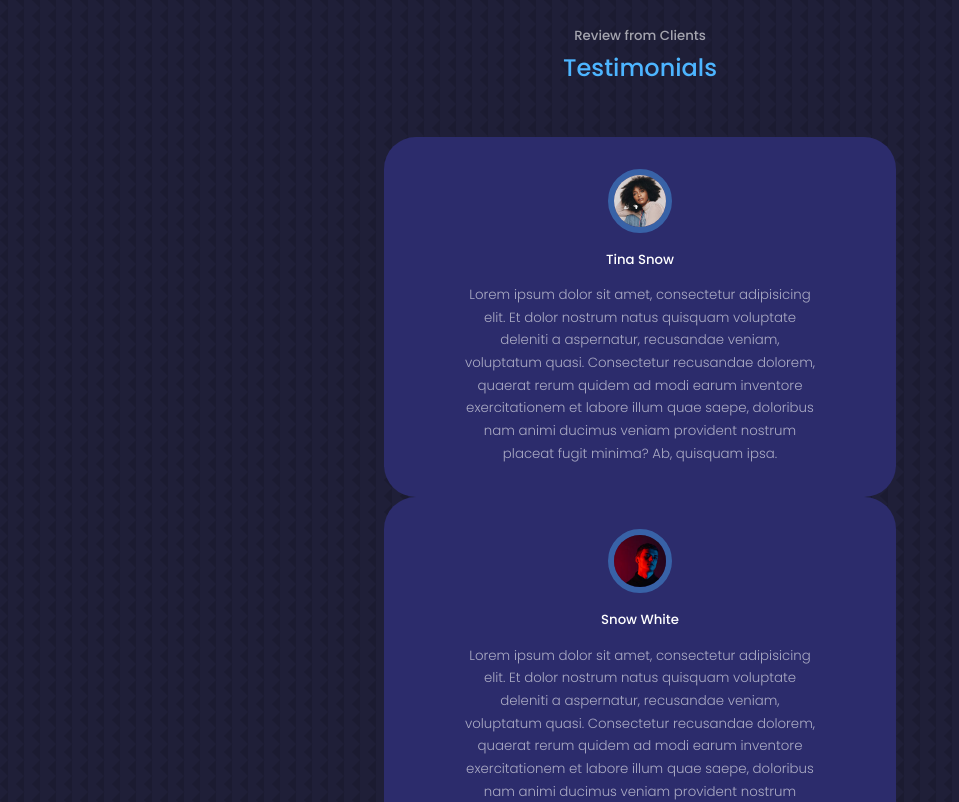
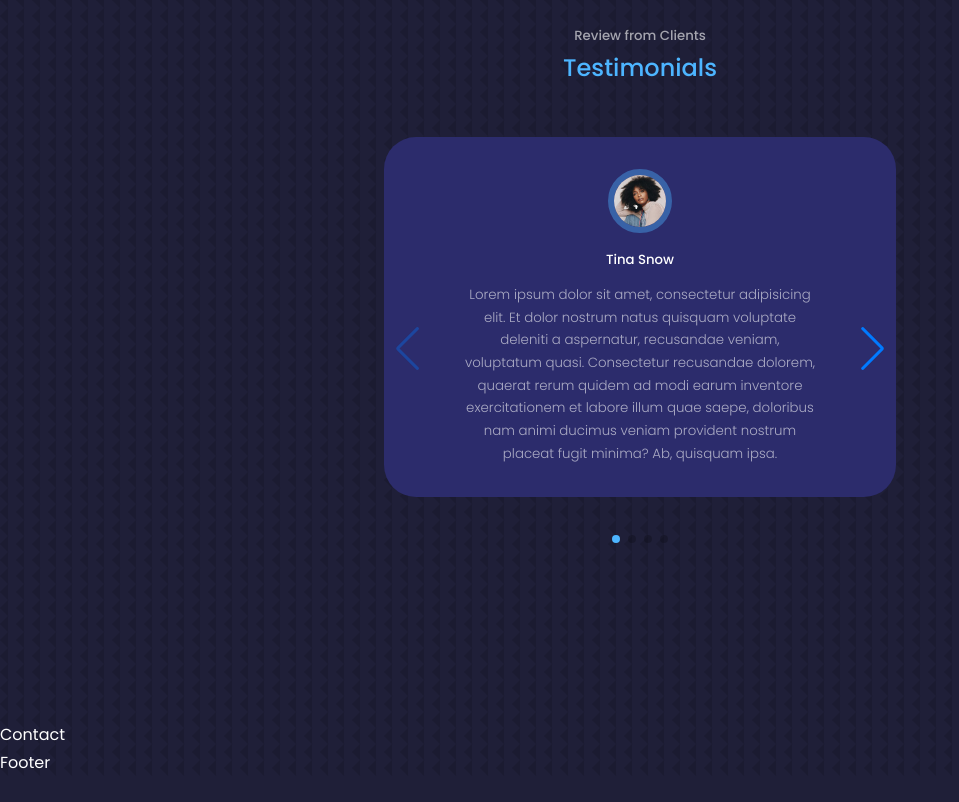
Before and after one commit to hackwebdev/react-personal-portfolio-website, a React (Create React App) app: page / in a window 1280 px wide. Shown: the part 4360-5162 px from the top of the page, without its empty margins (0-959 px from the left). After the commit the page ends 5136 px from the top, so only its background shows below. Built offline with nearby package versions, Linux system fonts and the light colour scheme.

Commit message:
creating caraousel/slides using swiperjs

```diff
--- a/package.json
+++ b/package.json
@@ -10,6 +10,7 @@
     "react-dom": "^18.2.0",
     "react-icons": "^4.4.0",
     "react-scripts": "5.0.1",
+    "swiper": "^8.3.2",
     "web-vitals": "^2.1.4"
   },
   "scripts": {
--- a/src/components/testimonials/Testimonials.jsx
+++ b/src/components/testimonials/Testimonials.jsx
@@ -4,6 +4,16 @@
 import AVTR2 from '../../assets/avatar2.jpg'
 import AVTR3 from '../../assets/avatar3.jpg'
 import AVTR4 from '../../assets/avatar4.jpg'
+
+// import Swiper core and required modules
+import { Navigation, Pagination } from 'swiper'
+
+import { Swiper, SwiperSlide } from 'swiper/react'
+
+// Import Swiper styles
+import 'swiper/css'
+import 'swiper/css/navigation'
+import 'swiper/css/pagination'
 
 const data = [
   {
@@ -38,19 +48,27 @@
       <h5>Review from Clients</h5>
       <h2>Testimonials</h2>
 
-      <div className='container testimonials__container'>
+      <Swiper
+        className='container testimonials__container'
+        // install Swiper modules
+        modules={[Navigation, Pagination]}
+        spaceBetween={40}
+        slidesPerView={1}
+        navigation
+        pagination={{ clickable: true }}
+      >
         {data.map(({ avatar, name, review }, index) => {
           return (
-            <article key={index} className='testimonial'>
+            <SwiperSlide key={index} className='testimonial'>
               <div className='client__avatar'>
                 <img src={avatar} alt='avatar one' />
               </div>
               <h5 className='client__name'>{name}</h5>
               <small className='client__review'>{review}</small>
-            </article>
+            </SwiperSlide>
           )
         })}
-      </div>
+      </Swiper>
     </section>
   )
 }
--- a/src/components/testimonials/testimonials.css
+++ b/src/components/testimonials/testimonials.css
@@ -1,5 +1,6 @@
 .container.testimonials__container {
   width: 40%;
+  padding-bottom: 4rem;
 }
 
 .client__avatar {
@@ -26,6 +27,14 @@
   margin: 0.8rem auto 0;
 }
 
+.swiper-pagination-clickable .swiper-pagination-bullet-active {
+  background-color: var(--color-primary);
+}
+.swiper-button-next,
+.swiper-button-prev {
+  color: var(--color-primary);
+}
+
 /* Media Queries (medium devices) */
 @media screen and (max-width: 1024px) {
   .container.testimonials__container {
```
Also changed, not shown: 2 other files (tests, documents, lock files or other folders).
